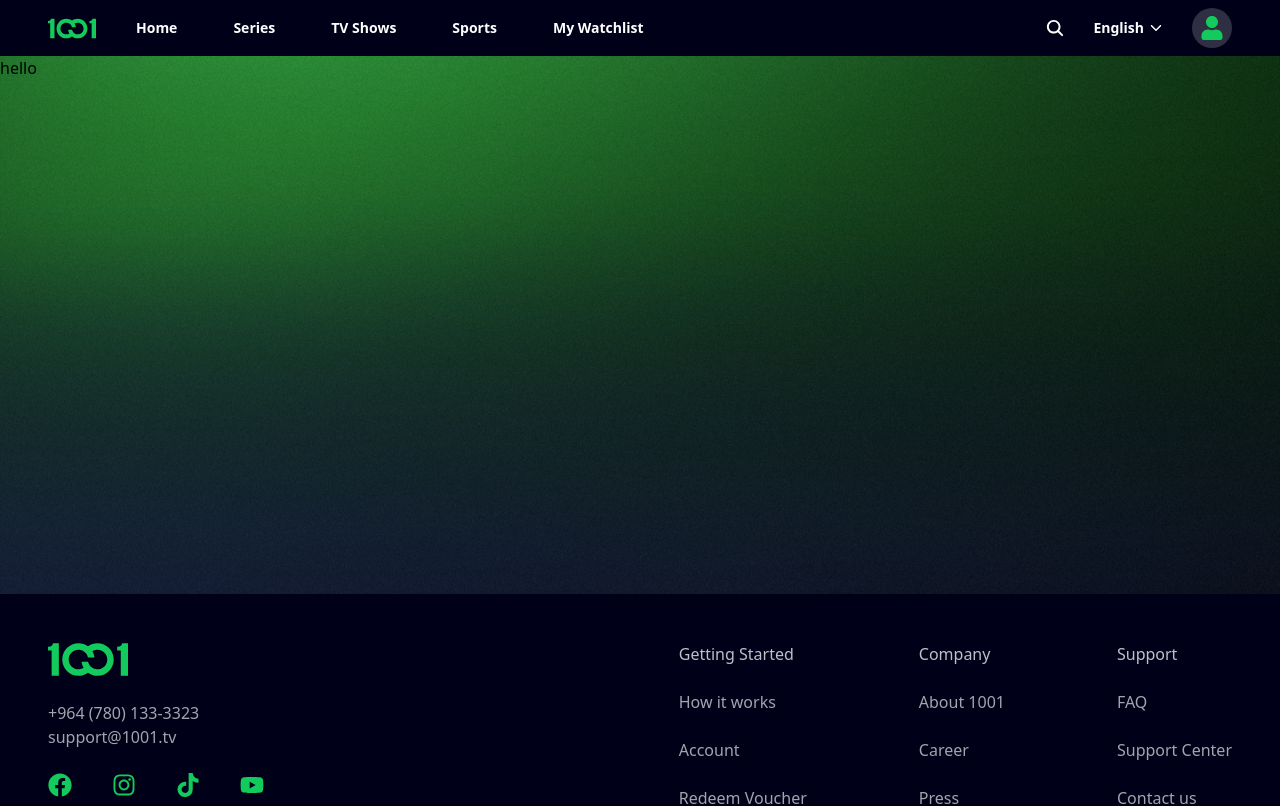
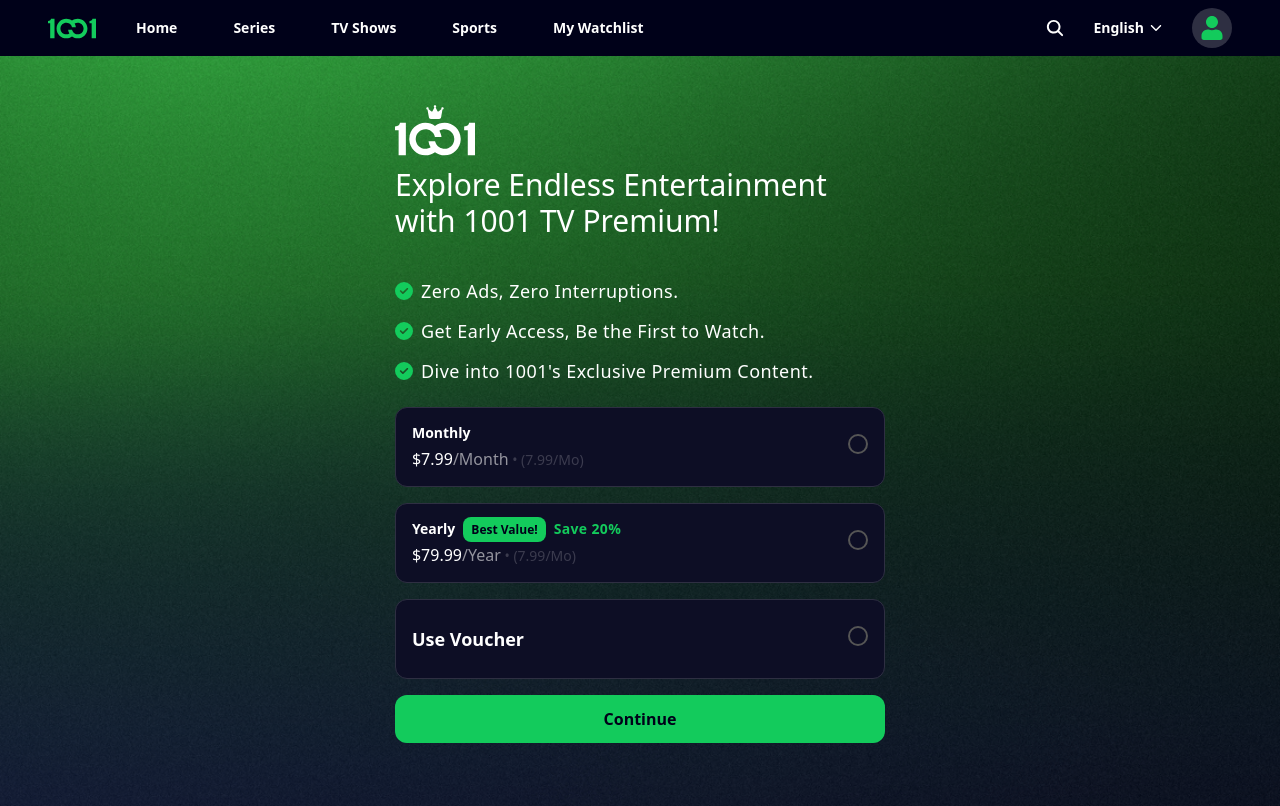
Before and after one commit to Mohammed-Nazar/interns-1001, a Next.js app: page / in a window 1280 px wide. Shown: the top 806 px of the page. Built offline with nearby package versions, Linux system fonts and the light colour scheme.

Commit message:
chore(index): import SubscriptionLandingPage into index.js

```diff
--- a/src/pages/index.js
+++ b/src/pages/index.js
@@ -1,9 +1,11 @@
 // main route
+
+import SubscriptionLandingPage from "@/components/home/SubscriptionLandingPage";
 
 export default function Home() {
   return (
     <>
-     <h1 className="h-538px">hello</h1>
+     <SubscriptionLandingPage/>
     </>
   );
 }
```
